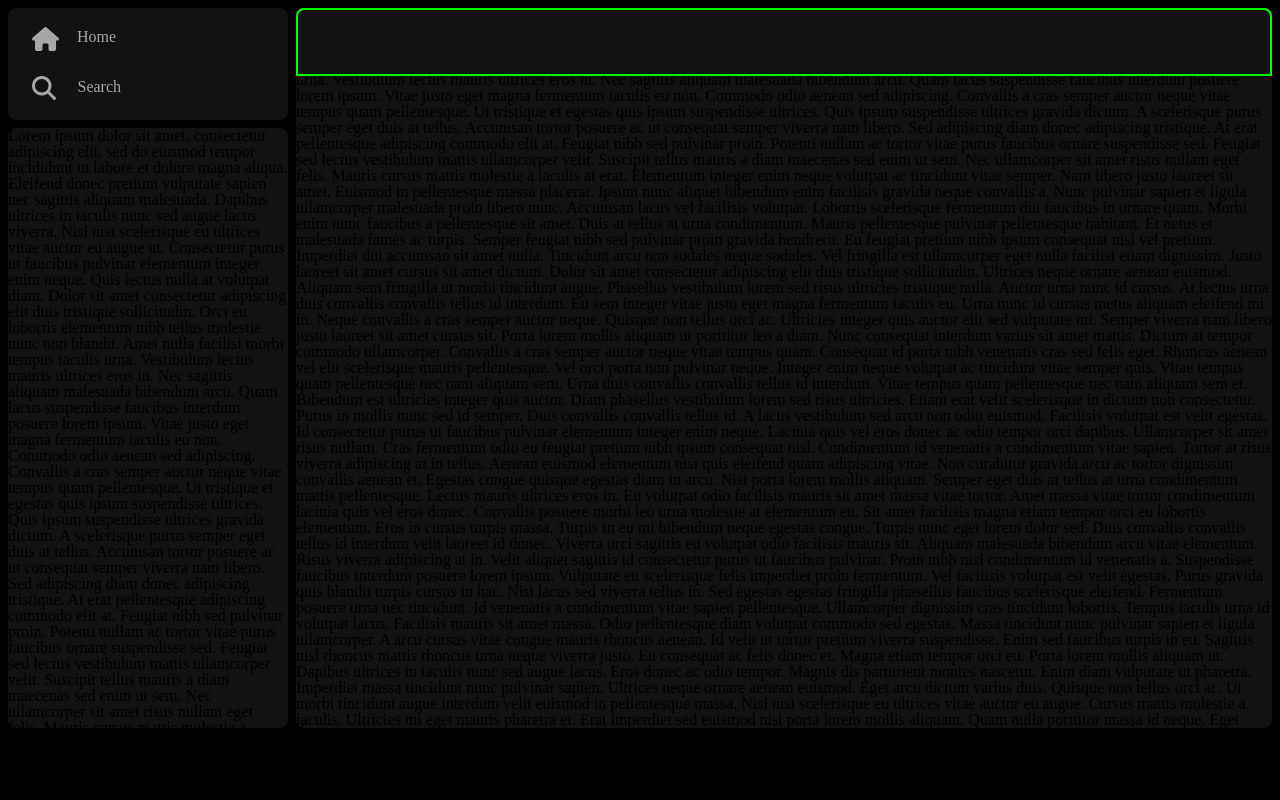
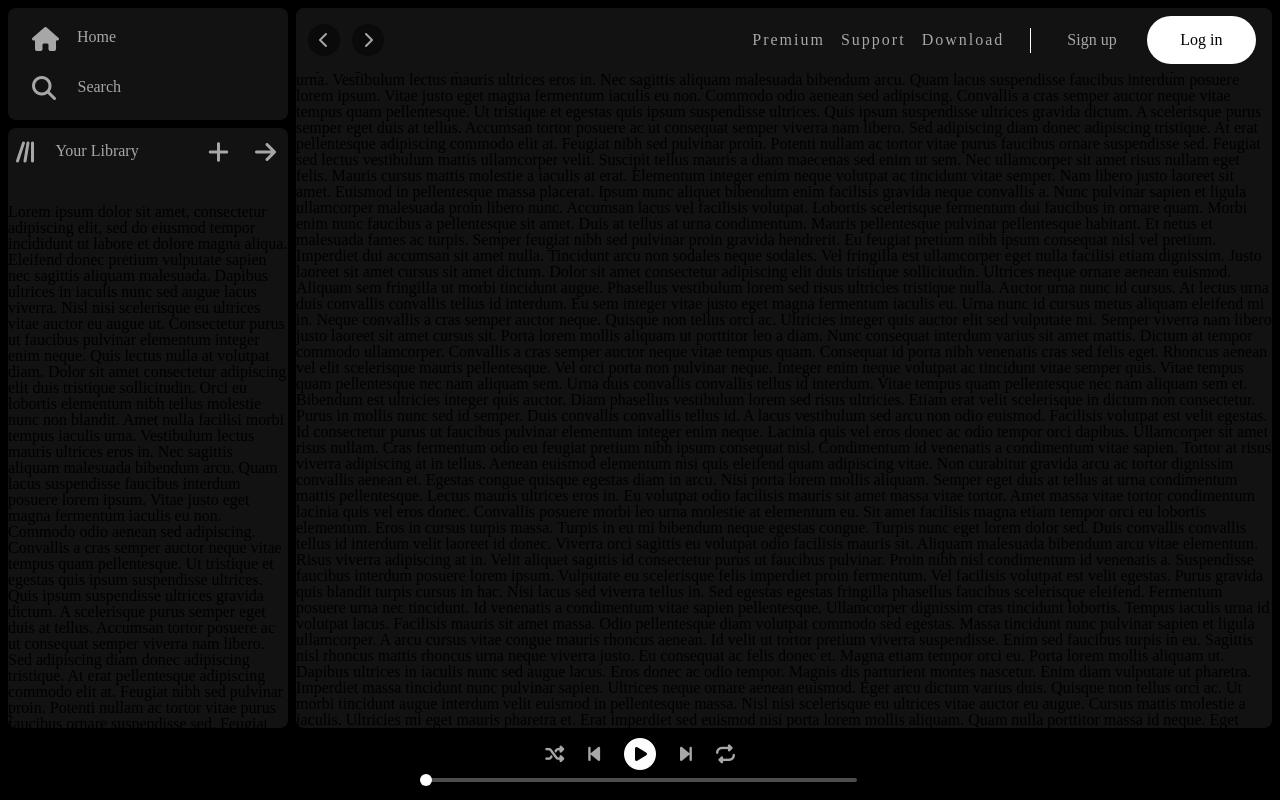
Before and after one commit to mxcrpntr/oughtify, a React (Create React App) app in the folder frontend/: page /home in a window 1280 px wide. Built offline with nearby package versions, Linux system fonts and the light colour scheme; no server answers.

Commit message:
committing after playbar has been added

```diff
--- a/frontend/src/App.js
+++ b/frontend/src/App.js
@@ -8,7 +8,6 @@ function App() {
   return (
     <>
     {/* <Navigation /> */}
-    <HomeLayout />
     <Switch>
       <Route path="/login">
         <LoginFormPage />
@@ -16,6 +15,9 @@ function App() {
       <Route path="/signup">
         <SignupFormPage />
       </Route>
+      <Route path="">
+        <HomeLayout />
+      </Route>
     </Switch>
     </>
   );
--- a/frontend/src/components/HomeLayout/HomeNavigation/HomeNavigation.css
+++ b/frontend/src/components/HomeLayout/HomeNavigation/HomeNavigation.css
@@ -6,8 +6,97 @@
     border-top-left-radius: 8px;
     border-top-right-radius: 8px;
     margin: 8px 8px 8px 0;
-    border: solid 2px #00ff00;
     top: 0;
     right: 0;
     left: 0;
+    font-family: CircularSpotifyBook;
+    color: #A7A7A7;
+    font-size: 16px;
+    display: flex;
+    flex-direction: row;
+    justify-content: space-between;
+    align-items: center;
 }
+.homeNavigation button {
+    font-family: CircularSpotifyBook;
+    text-decoration: none;
+    color: #A7A7A7;
+    background: none;
+    width: auto;
+    height: auto;
+    font-size: 16px;
+    vertical-align: middle;
+    margin-right: 8px;
+
+
+}
+.homeNavigation button:hover {
+    color: #FFFFFF;
+    transform: scale(1.03);
+}
+.homeNavigation .looseLinks {
+    letter-spacing: 2px;
+    margin-right: 4px;
+}
+
+
+.homeNavigation button.loggedOut {
+    font-size: 16px;
+    height: 32px;
+    width: 32px;
+    background-color: #0A0A0A;
+    margin-left: 12px;
+    margin-right: 0;
+    border-radius: 50%;
+    vertical-align: middle;
+    cursor: not-allowed;
+    color: #A7A7A7;
+    transform: none;
+}
+
+.homeNavigation .vl, .vl:hover {
+    color: #FFFFFF;
+    border-left: solid 1px #FFFFFF;
+    width: 0;
+    height: 25px;
+    border-radius: 0;
+    margin: 0 4px 0 16px;
+    text-align: center;
+    transform: none;
+}
+.homeNavigation .logIn {
+    font-family: CircularSpotifyMedium;
+    height: 48px;
+    width: 109.38px;
+    background-color: #FFFFFF;
+    color: #000000;
+    border-radius: 500px;
+    margin-right: 16px;
+    margin-left: 16px;
+}
+.homeNavigation .logIn:hover {
+    color: #000000;
+}
+
+.homeNavigation .signUp {
+    margin-left: 14px;
+}
+
+.homeNavigation .installApp {
+    font-size: 16px;
+    height: 32px;
+    width: 118.58px;
+    background-color: #0A0A0A;
+    border-radius: 500px;
+    vertical-align: middle;
+    color: #FFFFFF;
+}
+.homeNavigation .profile {
+    font-size: 16px;
+    height: 32px;
+    width: 32px;
+    background-color: #0A0A0A;
+    border-radius: 50%;
+    vertical-align: middle;
+    color: #FFFFFF;
+}
--- a/frontend/src/components/HomeLayout/HomeNavigation/index.js
+++ b/frontend/src/components/HomeLayout/HomeNavigation/index.js
@@ -1,8 +1,42 @@
+import { Link, NavLink, useHistory } from "react-router-dom/cjs/react-router-dom.min"
 import "./HomeNavigation.css"
+import { useDispatch } from "react-redux";
+import { logout } from "../../../store/session";
 
 export default function HomeNavigation() {
+    const history = useHistory();
+    const dispatch = useDispatch();
 
     return (
-        <div className="homeNavigation"></div>
+        <div className="homeNavigation">
+            {!sessionStorage["currentUser"] && (
+                <>
+                    <span>
+                        <button className="fa-solid circle loggedOut"><i class="fa-solid fa-chevron-left"></i></button>
+                        <button className="fa-solid circle loggedOut"><i class="fa-solid fa-chevron-right"></i></button>
+                    </span>
+                    <span>
+                        <button className="looseLinks">Premium</button>
+                        <button className="looseLinks">Support</button>
+                        <button className="looseLinks">Download</button>
+                        <button className="vl"></button>
+                        <button className="signUp" onClick={()=>{history.push("/signup")}}>Sign up</button>
+                        <button className="logIn" onClick={()=>{history.push("/login")}}>Log in</button>
+                    </span>
+                </>
+            )}
+            {sessionStorage["currentUser"] && (
+                <>
+                    <span>
+                        <button className="fa-solid circle loggedOut"><i class="fa-solid fa-chevron-left"></i></button>
+                        <button className="fa-solid circle loggedOut"><i class="fa-solid fa-chevron-right"></i></button>
+                    </span>
+                    <span>
+                        <button className="installApp"><i class="fa-regular fa-circle-down"></i> Install App</button>
+                        <button className="profile" onClick={(e)=> {e.preventDefault(); dispatch(logout());}}><i className="fa-solid fa-user-circle" /></button>
+                    </span>
+                </>
+            )}
+        </div>
     )
 }
--- a/frontend/src/components/HomeLayout/Library/Library.css
+++ b/frontend/src/components/HomeLayout/Library/Library.css
@@ -3,7 +3,9 @@
     height: 100%;
     min-width: 280px;
     background-color: #121212;
-    border-radius: 8px;
+    /* border-radius: 8px; */
+    border-bottom-right-radius: 8px;
+    border-bottom-left-radius: 8px;
     overflow-y: scroll;
     margin: 0;
     box-sizing: border-box;
--- a/frontend/src/components/HomeLayout/LibraryNavigation/LibraryNavigation.css
+++ b/frontend/src/components/HomeLayout/LibraryNavigation/LibraryNavigation.css
@@ -5,8 +5,46 @@
     /* border: solid 2px #ff0000; */
     border-top-left-radius: 8px;
     border-top-right-radius: 8px;
-    overflow-y: scroll;
     margin: 0;
     box-sizing: border-box;
     flex: 1 1 auto;
+    font-family: CircularSpotifyBook;
 }
+.libraryNavigation a {
+    text-decoration: none;
+    color: #A7A7A7;
+    font-size: 16px;
+}
+.libraryNavigation a:hover {
+    text-decoration: none;
+    color: #FFFFFF;
+}
+
+.libraryNavigation i.fa-solid {
+    font-size: 24px;
+}
+
+.libraryNavigation span.yourLibrary {
+    margin-left: 18px;
+}
+.libraryNavigation span.fa-solid {
+    /* margin-left: 18px; */
+    vertical-align: middle;
+}
+.libraryNavigation span.circle {
+    margin-left: 18px;
+    background-color: #121212;
+    padding: 4px;
+    border-radius: 50%;
+    vertical-align: middle;
+}
+.libraryNavigation span.circle:hover {
+    background-color: #1A1A1A;
+}
+.libraryNavigation .firstLine {
+    display: flex;
+    flex-direction: row;
+    padding: 8px;
+    justify-content: space-between;
+    align-items: center;
+}
--- a/frontend/src/components/HomeLayout/LibraryNavigation/index.js
+++ b/frontend/src/components/HomeLayout/LibraryNavigation/index.js
@@ -1,6 +1,22 @@
+import { NavLink } from 'react-router-dom/cjs/react-router-dom.min'
+import './LibraryNavigation.css'
+
 export default function LibraryNavigation() {
 
     return (
-        <div className="libraryNavigation"></div>
+        <div className="libraryNavigation">
+            <div className='firstLine'>
+                <span>
+                    <NavLink to="">
+                        <span className='fa-solid'><i class="fa-solid fa-lines-leaning"></i></span>
+                        <span className='yourLibrary'> Your Library</span>
+                    </NavLink>
+                </span>
+                <span>
+                    <NavLink to=""><span className='fa-solid circle'><i class="fa-solid fa-plus"></i></span></NavLink>
+                    <NavLink to=""><span className='fa-solid circle'><i class="fa-solid fa-arrow-right"></i></span></NavLink>
+                </span>
+            </div>
+        </div>
     )
 }
--- a/frontend/src/components/HomeLayout/Playbar/Playbar.css
+++ b/frontend/src/components/HomeLayout/Playbar/Playbar.css
@@ -5,5 +5,56 @@
     flex: 0 1 72px;
     width: 100%;
     background-color: #000000;
-    opacity: 0;
+    opacity: 1;
+    display: flex;
+    flex-direction: row;
+    align-items: center;
+    justify-content: space-between;
+    color: #FDFDFD;
+    z-index: 2;
 }
+.playbar .middle {
+    display: flex;
+    flex-direction: column;
+    justify-content: space-between;
+}
+.playbar .middleTop {
+    width: 450px;
+    font-size: 19px;
+    display: flex;
+    flex-direction: row;
+    justify-content: center;
+    align-items: center;
+    color: #A7A7A7;
+}
+.playbar .fa-solid:hover {
+    color: #FDFDFD;
+}
+.fa-circle-play {
+    font-size: 32px;
+    color: #FDFDFD;
+}
+.fa-circle-play:hover {
+    font-size: 32px;
+    color: #FDFDFD;
+    transform: scale(1.03);
+}
+.playbar .fa-solid {
+    margin-right: 12px;
+    margin-left: 12px;
+}
+.playbar .track {
+    height: 4px;
+    background: #4D4D4D;
+    border-radius: 4px;
+    margin: 8px;
+}
+.playbar .knob {
+    position: absolute;
+    width: 12px;
+    height: 12px;
+    border-radius: 50%;
+    background: white;
+    margin-top: -1px;
+    transform: translate(-25%, -25%);
+}
--- a/frontend/src/components/HomeLayout/Playbar/index.js
+++ b/frontend/src/components/HomeLayout/Playbar/index.js
@@ -2,6 +2,27 @@ import "./Playbar.css"
 
 export default function Playbar() {
     return (
-        <div className="playbar"></div>
+        <div className="playbar">
+            <section className="leftSide">
+
+            </section>
+            <section className="middle">
+                <div className="middleTop">
+                    <i class="fa-solid fa-shuffle"></i>
+                    <i class="fa-solid fa-backward-step"></i>
+                    <i class="fa-solid fa-circle-play"></i>
+                    <i class="fa-solid fa-forward-step"></i>
+                    <i class="fa-solid fa-repeat"></i>
+                </div>
+                <div className="middleBottom">
+                    <div className="track">
+                        <div className="knob"></div>
+                    </div>
+                </div>
+            </section>
+            <section className="rightSide">
+
+            </section>
+        </div>
     )
 }
--- a/frontend/src/components/HomeLayout/index.js
+++ b/frontend/src/components/HomeLayout/index.js
@@ -5,6 +5,7 @@ import HomeNavigation from "./HomeNavigation";
 import Library from "./Library";
 import Playbar from "./Playbar";
 import "./HomeLayout.css"
+import LibraryNavigation from "./LibraryNavigation";
 
 export default function HomeLayout() {
 
@@ -13,6 +14,7 @@ export default function HomeLayout() {
             <div className="homeTop">
                 <section className="left">
                     <HomeAndSearch />
+                    <LibraryNavigation />
                     <Library />
                 </section>
                 <Divider />
```
